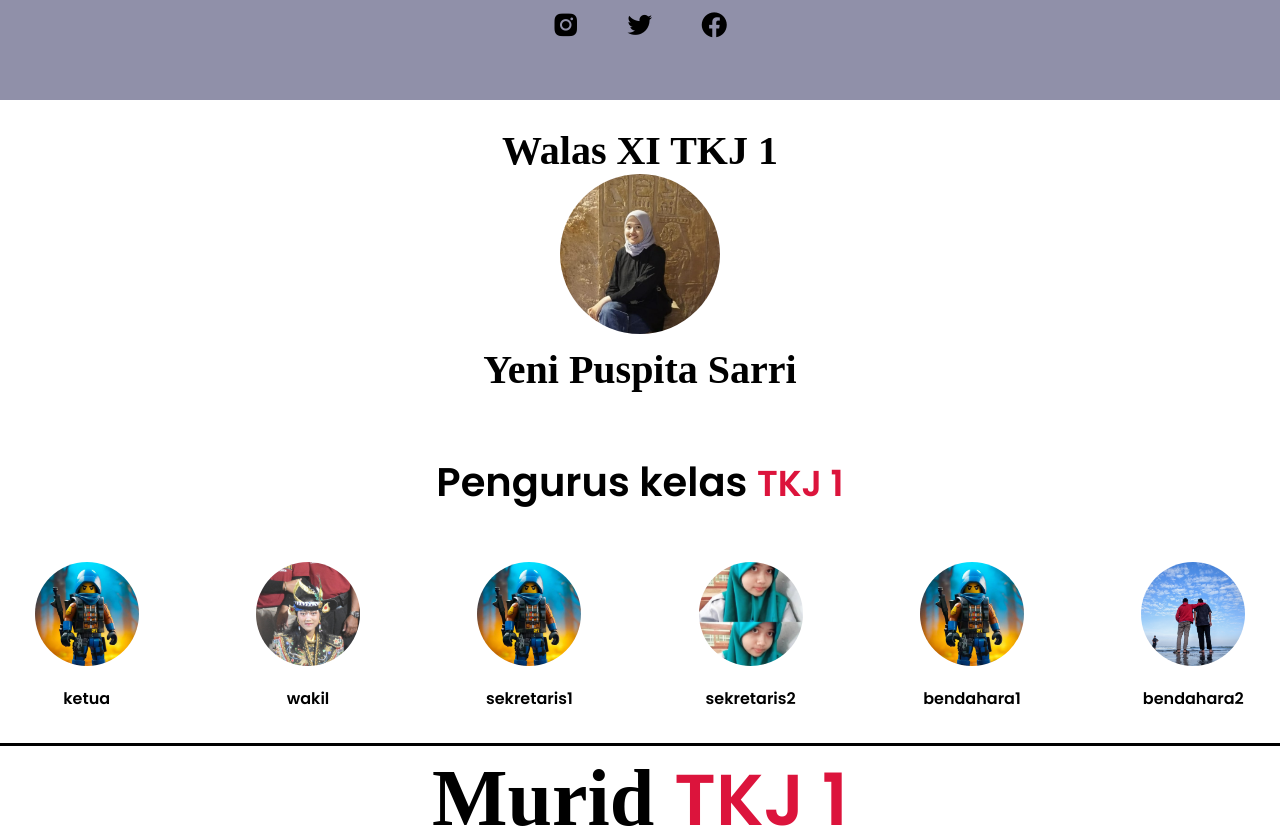
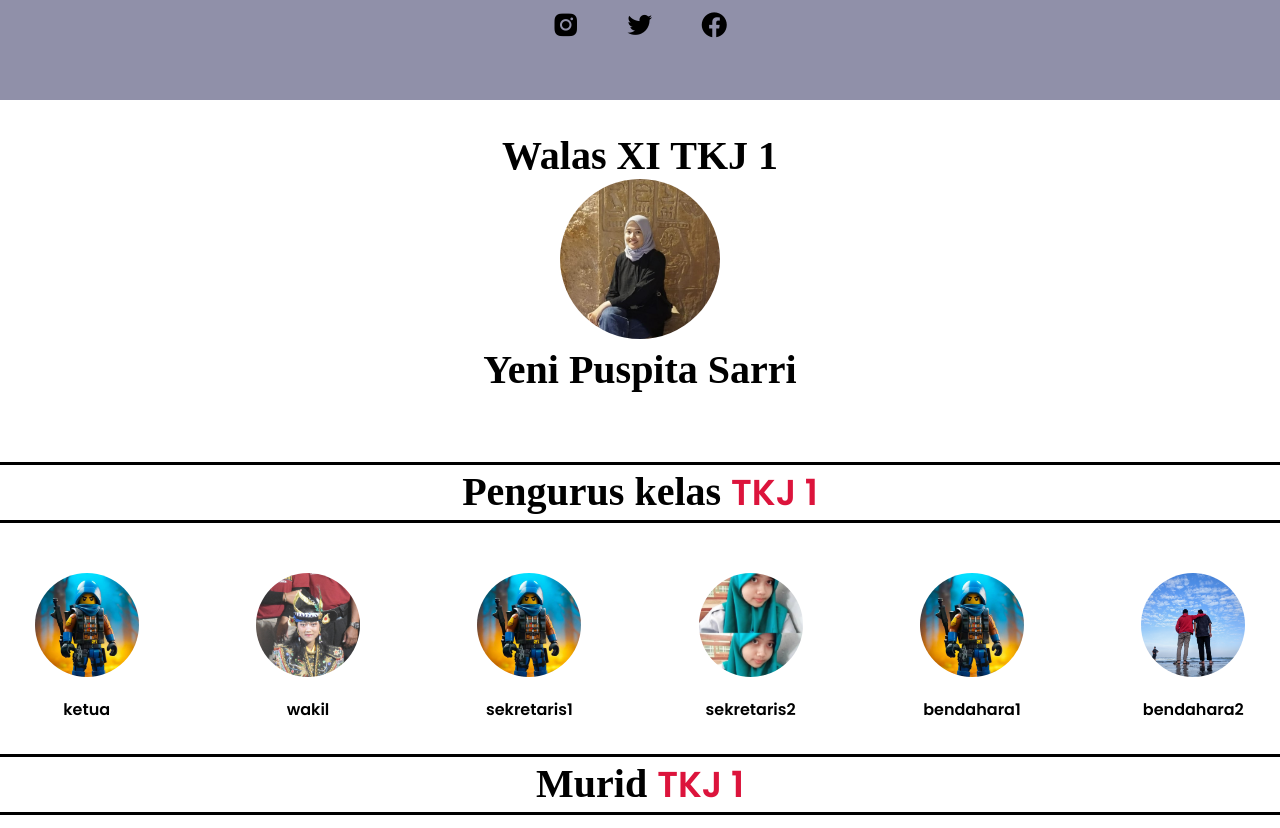
Before and after one commit to dimasPilo/web-kelas_tkj1, a plain HTML site: page index.html in a window 1280 px wide. Shown: the part 980-1808 px from the top of the page. Drawn offline with nearby package versions, Linux system fonts and the light colour scheme.

Commit message:
Add files via upload

```diff
--- a/style.css
+++ b/style.css
@@ -183,8 +183,8 @@ nav .navigation {
 #walas{
     height: 20rem;
     width: 100%;
-    display: flex;
-    justify-content: center;
+    /* display: flex;
+    justify-content: center; */
     padding: 2rem;
 
 }
@@ -195,7 +195,7 @@ nav .navigation {
     justify-content: center;
     align-items: center;
     text-align: center;
-    font-size: 1.7rem;
+
 }
 
 .fw a img{
@@ -206,11 +206,15 @@ nav .navigation {
 }
 /* pengurus kelas */
 #pengurus {
+    margin-top: 10px;
     padding: 2rem 0;
 }
 
 #pengurus h1 {
+    font-family:'Times New Roman', Times, serif ;
     text-align: center;
+    border-top: solid;
+    border-bottom: solid;
 }
 
 #pengurus h1 span{
@@ -245,7 +249,6 @@ nav .navigation {
 .judulAnggota{
     font-variant:initial ;
     font-family:'Times New Roman', Times, serif ;
-    font-size: 5rem;
     border-bottom: solid;
     border-top: solid;
 }
@@ -295,10 +298,13 @@ nav .navigation {
 
 #gallery{
     margin-top: 10px;
+
 }
 
 .gallery h1{
     text-align: center;
+    border-top: solid;
+    border-bottom: solid;
 }
 
 
```
